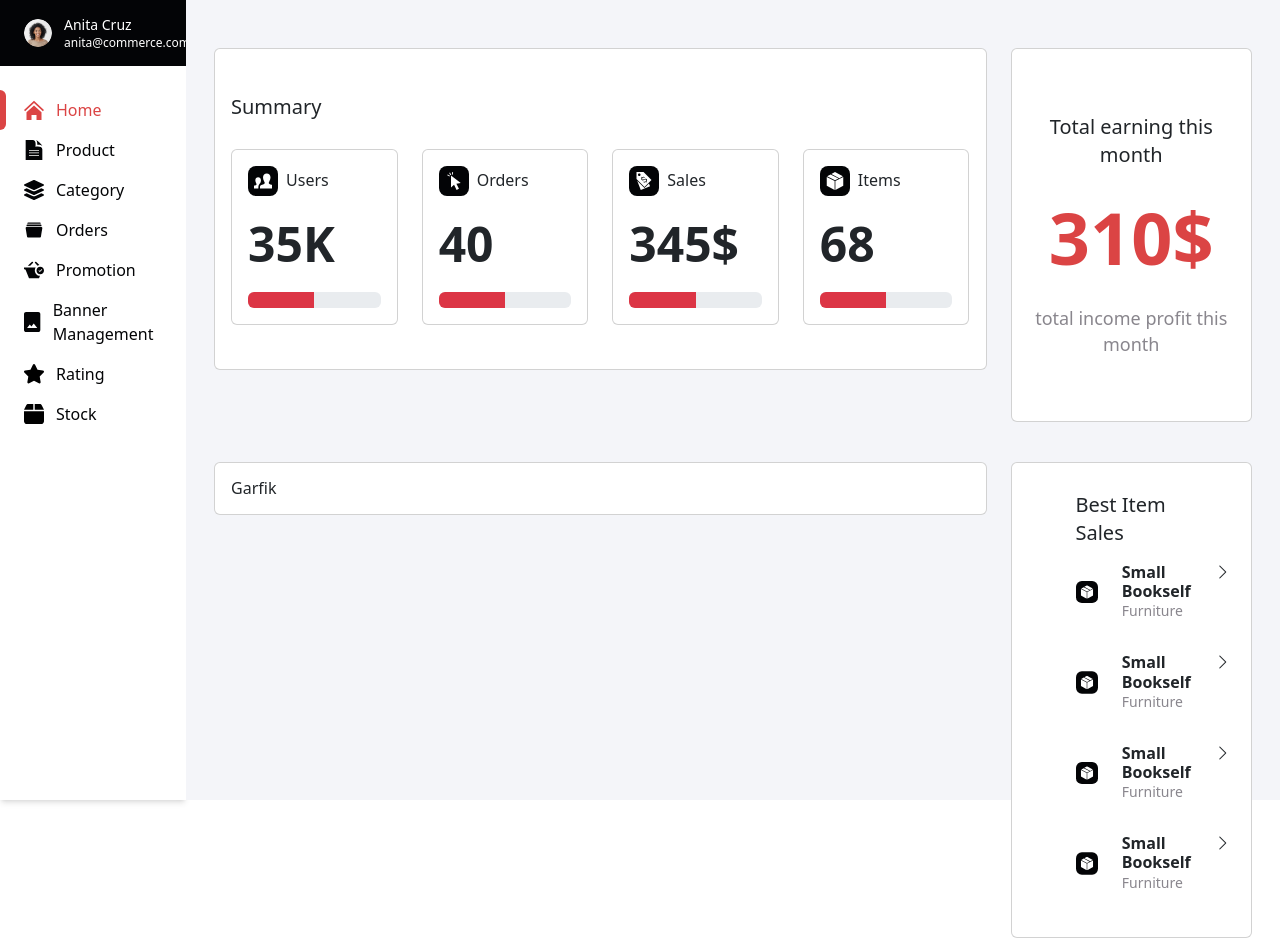
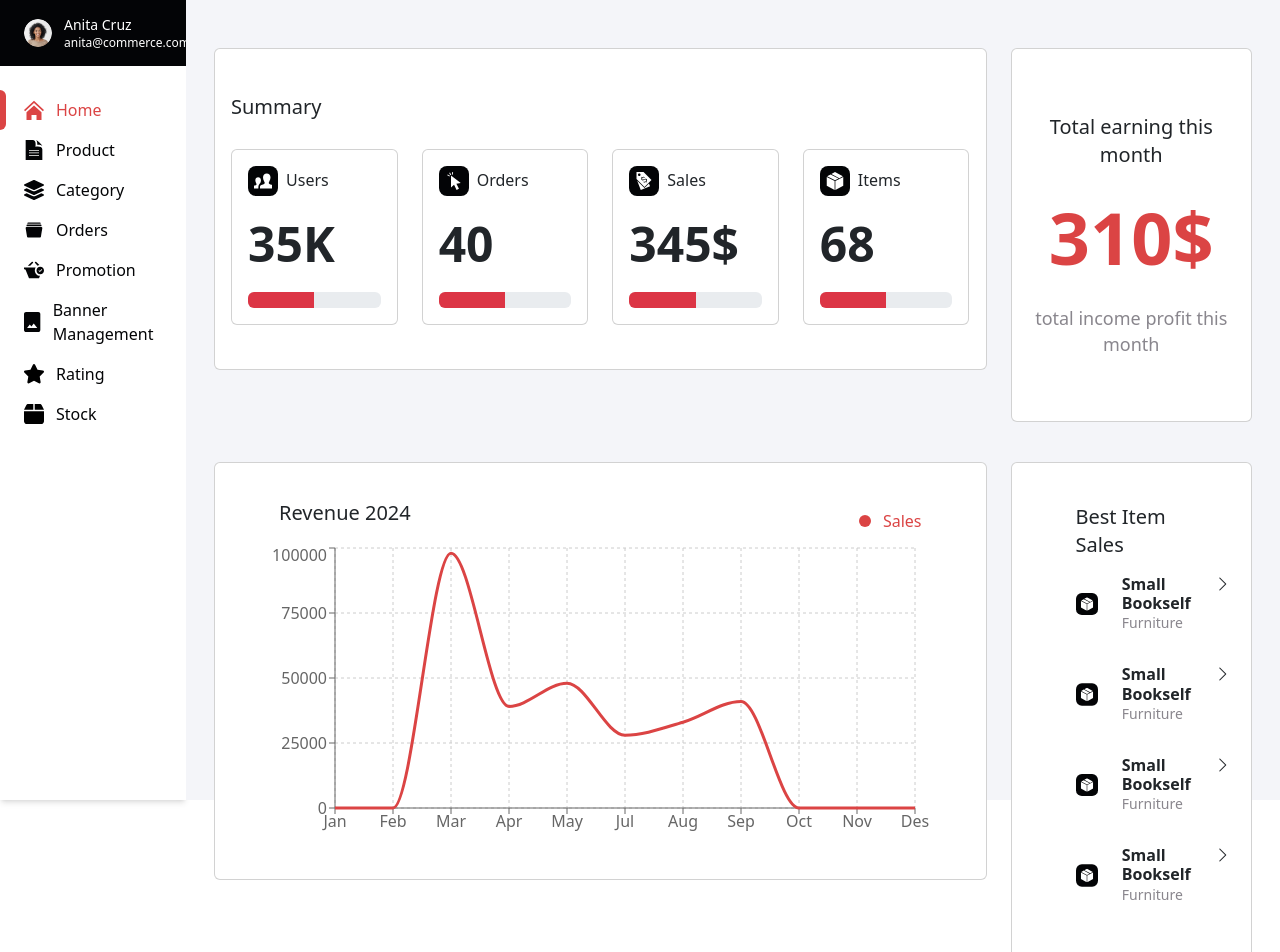
Before and after one commit to AchmadZahrulAZ/dashboard-ecommerce-kelompok-1, a React (Vite) app: page / in a window 1280 px wide. Shown: the top 952 px of the page. Built offline with nearby package versions, Linux system fonts and the light colour scheme.

Commit message:
feat : add component rvanue chart in home page

```diff
--- a/package.json
+++ b/package.json
@@ -11,7 +11,8 @@
   },
   "dependencies": {
     "react": "^18.3.1",
-    "react-dom": "^18.3.1"
+    "react-dom": "^18.3.1",
+    "recharts": "^2.15.0"
   },
   "devDependencies": {
     "@eslint/js": "^9.15.0",
--- a/src/components/Home/BestItemSalesComponent.jsx
+++ b/src/components/Home/BestItemSalesComponent.jsx
@@ -3,7 +3,7 @@ import Items from "../../assets/icons/home/Items.svg";
 
 const BestItemSalesComponent = () => {
   return (
-    <div class="card-body py-7 px-16">
+    <div class="card-body py-10 px-16">
       <h1 className="text-title-large">Best Item Sales</h1>
       <div className=" d-flex flex-column">
         <div className="w-full gap-4 my-3 d-flex justify-content-between ">
--- a/src/components/Home/RevenueComponent.jsx
+++ b/src/components/Home/RevenueComponent.jsx
@@ -1,10 +1,98 @@
 import React from "react";
+import {
+  LineChart,
+  Line,
+  XAxis,
+  YAxis,
+  CartesianGrid,
+  Tooltip,
+  ResponsiveContainer,
+} from "recharts";
+
+const data = [
+  {
+    name: "Jan",
+    sales: 0,
+  },
+  {
+    name: "Feb",
+    sales: 0,
+  },
+  {
+    name: "Mar",
+    sales: 98000,
+  },
+  {
+    name: "Apr",
+    sales: 39080,
+  },
+  {
+    name: "May",
+    sales: 48000,
+  },
+  {
+    name: "Jul",
+    sales: 28000,
+  },
+  {
+    name: "Aug",
+    sales: 33000,
+  },
+  {
+    name: "Sep",
+    sales: 41000,
+  },
+  {
+    name: "Oct",
+    sales: 0,
+  },
+  {
+    name: "Nov",
+    sales: 0,
+  },
+  {
+    name: "Des",
+    sales: 0,
+  },
+];
 
 const RevanueComponent = () => {
   return (
-    <div class="card">
-      <div class="card-body">
-        <h1>Garfik</h1>
+    <div className="card ">
+      <div className="px-10 py-9 card-body">
+        <div className="flex items-center justify-between px-4">
+          <h4 className="mb-3 text-title-large">Revenue 2024</h4>
+          <div className="flex items-center gap-1">
+            <div class="rounded-full bg-primarycstm w-3 h-3"></div>
+            <p className="ml-2 text-primarycstm">Sales</p>
+          </div>
+        </div>
+        <ResponsiveContainer width="100%" height={300}>
+          <LineChart
+            width={500}
+            height={300}
+            data={data}
+            margin={{
+              top: 5,
+              right: 30,
+              left: 20,
+              bottom: 5,
+            }}
+          >
+            <CartesianGrid strokeDasharray="3 3" />
+            <XAxis dataKey="name" />
+            <YAxis />
+            <Tooltip />
+
+            <Line
+              type="monotone"
+              dataKey="sales"
+              stroke="#DB4444"
+              strokeWidth={3}
+              dot={false}
+            />
+          </LineChart>
+        </ResponsiveContainer>
       </div>
     </div>
   );
```
Also changed, not shown: 1 other file (tests, documents, lock files or other folders).
